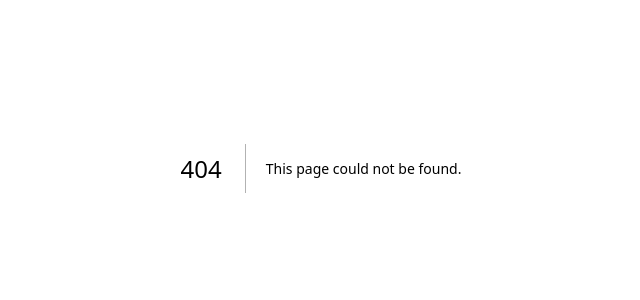
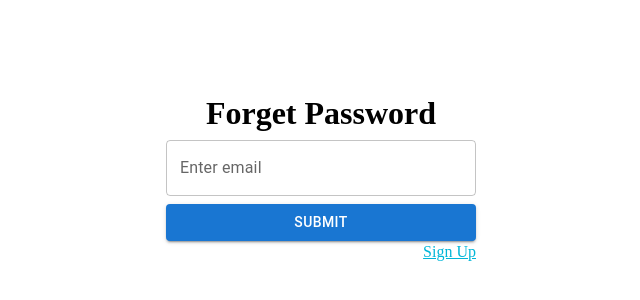
Before and after one commit to JerinOfficial2001/MERN_Stack, a Next.js app in the folder client/: page /reset in a window 1280 px wide. Before the commit this address had no page. Shown: the part 232-532 px from the top of the page, without its empty margins (319-959 px from the left). Built offline with nearby package versions, Linux system fonts and the light colour scheme.

Commit message:
admin start

```diff
--- /dev/null
+++ b/client/pages/reset.js
@@ -0,0 +1,85 @@
+import { Button, Container, FormControl, TextField } from '@mui/material';
+import { useRouter } from 'next/router';
+import React, { useState } from 'react'
+
+export default function Reset() {
+    const router=useRouter()
+    const [email, setemail] = useState("")
+    const submitHandler=()=>{
+        if(email !==""){
+
+            console.log(email);
+            fetch("http://localhost:5000/forget-password",{
+                method:"POST",
+                headers:{
+                    "content-Type":"application/json",
+                    Accept:"application/json"
+                },
+                body:JSON.stringify({
+                    email
+                })
+            }).then((res)=>res.json()).then((data)=>{
+                console.log(data,"userRegister");
+                alert(data.status)
+            })
+                setemail("")
+        }
+    }
+  return (
+    <Container
+    maxWidth="xl"
+    sx={{
+      display: "flex",
+      justifyContent: "center",
+      alignItems: "center",
+      height: "100vh",
+      width: "100%",
+    }}
+  >
+    <FormControl
+      sx={{
+        display: "flex",
+        justifyContent: "center",
+        alignItems: "center",
+        flexDirection: "column",
+        gap: 1,
+        width: 390,
+        background: "white",
+        borderRadius: 10,
+        padding:5,
+        position:'relative'
+      }}
+    >
+        <h1 style={{color:"black"}}>Forget Password</h1>
+
+      <TextField
+        variant="outlined"
+        fullWidth
+        value={email}
+        type="email"
+        label="Enter email"
+        onChange={(e) => {
+         setemail(e.target.value)
+        }}
+      />
+      <Button
+            variant="contained"
+            fullWidth
+            onClick={() => {
+             submitHandler()
+            }}
+          >
+            Submit
+          </Button>
+          <div
+              onClick={() => {
+                router.push("/")
+              }}
+              style={{ color: "#00b6d8", cursor: "pointer",position:'absolute',right:40,bottom:20,textDecorationLine:"underline" }}
+            >
+              Sign Up
+            </div>
+      </FormControl>
+      </Container>
+  )
+}
--- a/client/pages/signup.js
+++ b/client/pages/signup.js
@@ -87,6 +87,7 @@ export default function Signup({ setswifter }) {
         window.confirmationResult = confirmationResult;
         alert("otp sended")
         setverifyOtp(true)
+        setverifyButton(false)
         // ...
       })
       .catch((error) => {
@@ -101,6 +102,7 @@ export default function Signup({ setswifter }) {
       const user = result.user;
       console.log(user );
       alert("verification Done")
+      setverifyOtp(false)
       // ...
     }).catch((error) => {
       // User couldn't sign in (bad verification code?)
```
Also changed, not shown: client/pages/admin.js (added, +93 -0 lines), 1 other file (tests, documents, lock files or other folders).
